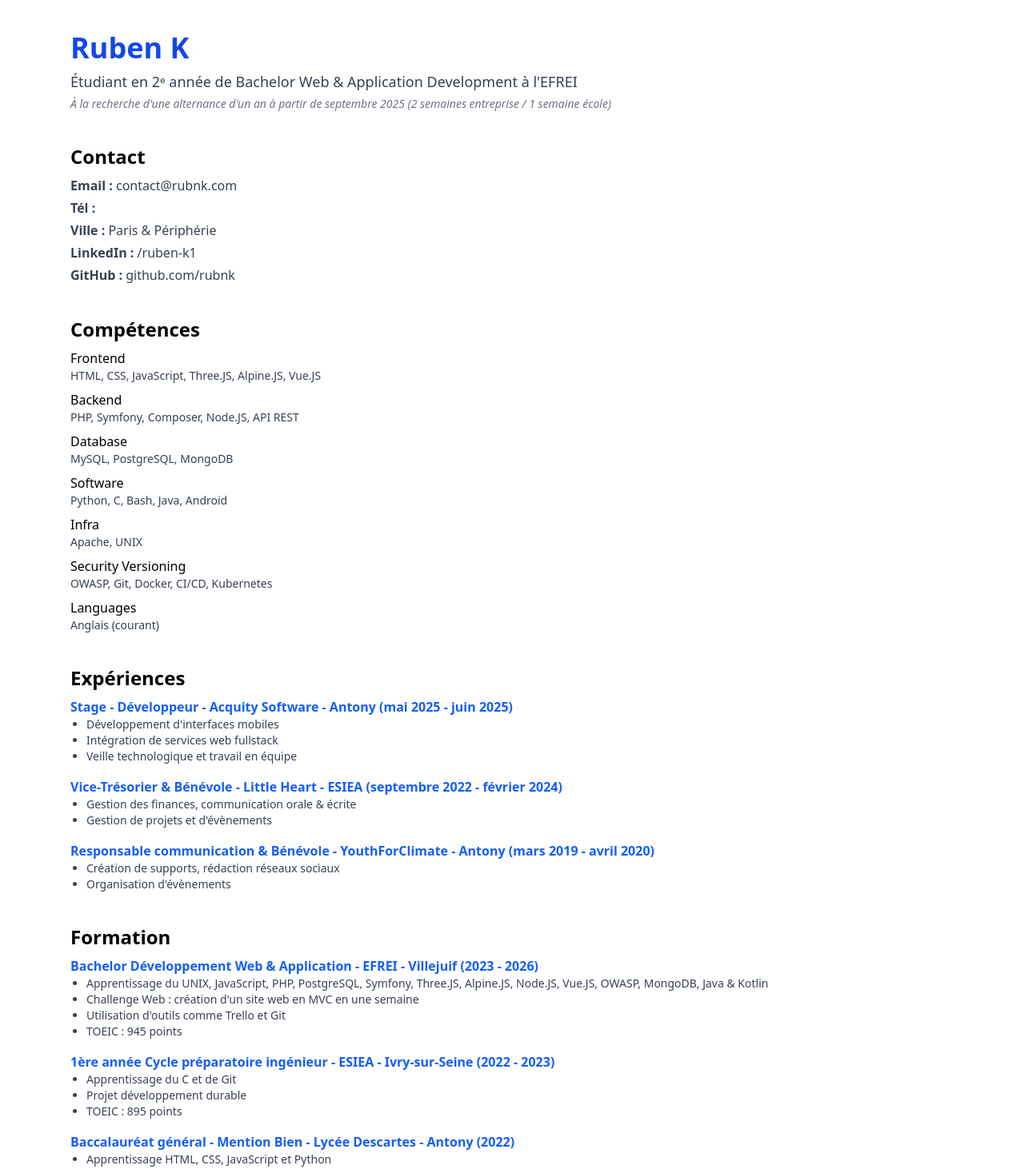
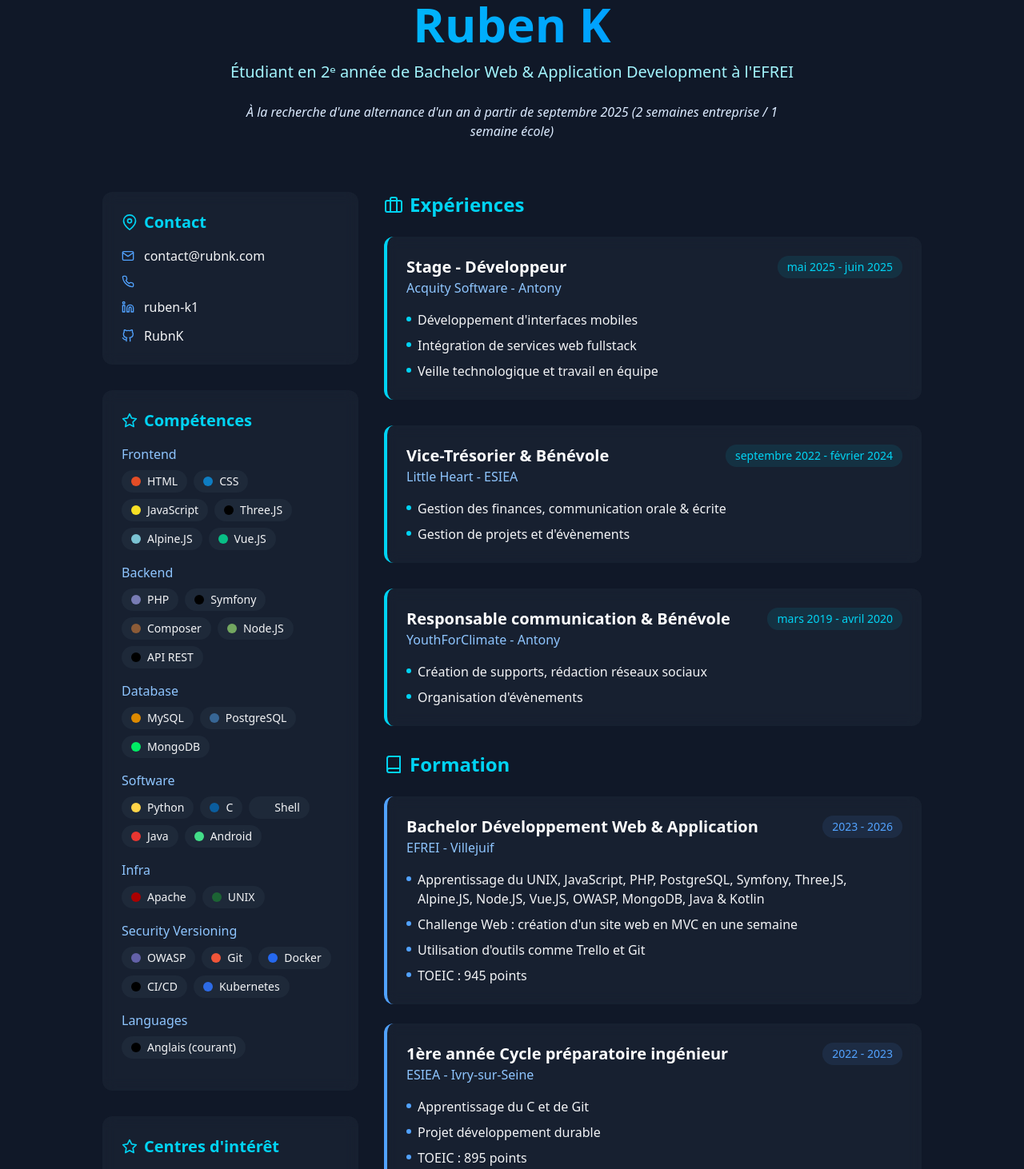
Before and after one commit to RubnK/NodeJS_Vite_React-Portfolio, a React (Vite) app in the folder frontend/: page /cv in a window 1280 px wide. Shown: the part 80-1542 px from the top of the page at 80% size. Built offline with nearby package versions, Linux system fonts and the light colour scheme.

Commit message:
Création de la page CV

```diff
--- a/frontend/src/index.css
+++ b/frontend/src/index.css
@@ -1 +1,5 @@
 @import "tailwindcss";
+
+body {
+  background-color: #101828;
+}
--- a/frontend/src/pages/Cv.tsx
+++ b/frontend/src/pages/Cv.tsx
@@ -1,108 +1,288 @@
+import { motion } from "framer-motion";
 import { cv } from "../utils/cv";
+import stackColors from "../utils/stackColors";
+import {
+  FiMail,
+  FiPhone,
+  FiMapPin,
+  FiLinkedin,
+  FiGithub,
+  FiAward,
+  FiBriefcase,
+  FiBook,
+  FiStar,
+} from "react-icons/fi";
 
-export default function Cv() {
+const Cv = () => {
+  const container = {
+    hidden: { opacity: 0 },
+    show: {
+      opacity: 1,
+      transition: {
+        staggerChildren: 0.1,
+      },
+    },
+  };
+
+  const item = {
+    hidden: { opacity: 0, y: 20 },
+    show: { opacity: 1, y: 0 },
+  };
+
   return (
-    <div className="pt-30 px-6 max-w-6xl mx-auto space-y-10">
-      {/* Header */}
-      <section>
-        <h1 className="text-4xl font-bold text-blue-700">{cv.name}</h1>
-        <p className="text-lg text-gray-700 mt-2">{cv.title}</p>
-        <p className="text-sm text-gray-500 italic mt-1">{cv.objective}</p>
-      </section>
+    <motion.div
+      initial="hidden"
+      animate="show"
+      variants={container}
+      className="min-h-screen bg-gray-900 text-gray-100 py-20 px-4 sm:px-6 lg:px-8"
+    >
+      <div className="max-w-5xl mx-auto">
+        {/* Header avec animation spéciale */}
+        <motion.section variants={item} className="mb-16 text-center">
+          <motion.h1
+            className="text-5xl md:text-6xl font-bold bg-gradient-to-r from-cyan-400 to-blue-500 bg-clip-text text-transparent mb-4"
+            initial={{ opacity: 0, y: -30 }}
+            animate={{ opacity: 1, y: 0 }}
+            transition={{ delay: 0.2 }}
+          >
+            {cv.name}
+          </motion.h1>
+          <motion.p
+            className="text-xl text-cyan-200 mb-6"
+            initial={{ opacity: 0 }}
+            animate={{ opacity: 1 }}
+            transition={{ delay: 0.4 }}
+          >
+            {cv.title}
+          </motion.p>
+          <motion.p
+            className="max-w-2xl mx-auto text-blue-100 italic"
+            initial={{ opacity: 0 }}
+            animate={{ opacity: 1 }}
+            transition={{ delay: 0.6 }}
+          >
+            {cv.objective}
+          </motion.p>
+        </motion.section>
 
+        <div className="grid md:grid-cols-3 gap-8">
+          {/* Colonne gauche */}
+          <div className="md:col-span-1 space-y-8">
             {/* Contact */}
-      <section>
-        <h2 className="text-2xl font-semibold mb-2">Contact</h2>
-        <ul className="text-gray-700 space-y-1">
-          <li>
-            <strong>Email :</strong> <a href={`mailto:${cv.contact.email}`}>{cv.contact.email}</a>
+            <motion.section
+              variants={item}
+              className="bg-gray-800/50 p-6 rounded-xl backdrop-blur-sm"
+            >
+              <h2 className="text-xl font-semibold mb-4 flex items-center text-cyan-400">
+                <FiMapPin className="mr-2" /> Contact
+              </h2>
+              <ul className="space-y-3">
+                <li className="flex items-center">
+                  <FiMail className="mr-3 text-blue-400" />
+                  <a
+                    href={`mailto:${cv.contact.email}`}
+                    className="hover:text-cyan-400 transition"
+                  >
+                    {cv.contact.email}
+                  </a>
                 </li>
-          <li>
-            <strong>Tél :</strong> {cv.contact.phone}
+                <li className="flex items-center">
+                  <FiPhone className="mr-3 text-blue-400" />
+                  {cv.contact.phone}
                 </li>
-          <li>
-            <strong>Ville :</strong> {cv.contact.city}
+                <li className="flex items-center">
+                  <FiLinkedin className="mr-3 text-blue-400" />
+                  <a
+                    href={cv.contact.linkedin}
+                    target="_blank"
+                    rel="noopener"
+                    className="hover:text-cyan-400 transition"
+                  >
+                    {cv.contact.linkedin.split("/").pop()}
+                  </a>
                 </li>
-          <li>
-            <strong>LinkedIn :</strong> {cv.contact.linkedin}
-          </li>
-          <li>
-            <strong>GitHub :</strong> {cv.contact.github}
+                <li className="flex items-center">
+                  <FiGithub className="mr-3 text-blue-400" />
+                  <a
+                    href={cv.contact.github}
+                    target="_blank"
+                    rel="noopener"
+                    className="hover:text-cyan-400 transition"
+                  >
+                    {cv.contact.github.split("/").pop()}
+                  </a>
                 </li>
               </ul>
-      </section>
+            </motion.section>
 
             {/* Compétences */}
-      <section>
-        <h2 className="text-2xl font-semibold mb-2">Compétences</h2>
+            <motion.section
+              variants={item}
+              className="bg-gray-800/50 p-6 rounded-xl backdrop-blur-sm"
+            >
+              <h2 className="text-xl font-semibold mb-4 flex items-center text-cyan-400">
+                <FiStar className="mr-2" /> Compétences
+              </h2>
               {Object.entries(cv.skills).map(([key, list]) => (
-          <div key={key} className="mb-2">
-            <p className="font-medium capitalize">{key.replace(/_/g, " ")}</p>
-            <p className="text-gray-700 text-sm">{list.join(", ")}</p>
+                <div key={key} className="mb-4">
+                  <p className="font-medium text-blue-300 capitalize mb-2">
+                    {key.replace(/_/g, " ")}
+                  </p>
+                  <div className="flex flex-wrap gap-2">
+                    {list.map((skill, i) => {
+                      const colorClass = stackColors[skill] || "bg-gray-400";
+                      return (
+                        <motion.div
+                          key={i}
+                          whileHover={{ scale: 1.05 }}
+                          className="flex items-center px-3 py-1 rounded-full bg-gray-800 text-sm"
+                        >
+                          <span
+                            className="w-3 h-3 rounded-full mr-2"
+                            style={{ backgroundColor: colorClass }}
+                          />
+                          <span>{skill}</span>
+                        </motion.div>
+                      );
+                    })}
+                  </div>
                 </div>
               ))}
-      </section>
+            </motion.section>
 
-      {/* Expériences */}
-      <section>
-        <h2 className="text-2xl font-semibold mb-2">Expériences</h2>
-        {cv.experience.map((exp, i) => (
-          <div key={i} className="mb-4">
-            <p className="font-semibold text-blue-600">
-              {exp.title} - {exp.company} ({exp.period})
-            </p>
-            <ul className="list-disc ml-5 text-sm text-gray-700">
-              {exp.details.map((d, j) => (
-                <li key={j}>{d}</li>
+            {/* Intérêts */}
+            <motion.section
+              variants={item}
+              className="bg-gray-800/50 p-6 rounded-xl backdrop-blur-sm"
+            >
+              <h2 className="text-xl font-semibold mb-4 flex items-center text-cyan-400">
+                <FiStar className="mr-2" /> Centres d'intérêt
+              </h2>
+              <ul className="space-y-2">
+                {cv.interests.map((interest, i) => (
+                  <motion.li
+                    key={i}
+                    whileHover={{ x: 5 }}
+                    className="flex items-center"
+                  >
+                    <span className="w-1.5 h-1.5 rounded-full bg-cyan-400 mr-2"></span>
+                    {interest}
+                  </motion.li>
                 ))}
               </ul>
+            </motion.section>
           </div>
+
+          {/* Colonne droite */}
+          <div className="md:col-span-2 space-y-8">
+            {/* Expériences */}
+            <motion.section variants={item}>
+              <h2 className="text-2xl font-semibold mb-6 flex items-center text-cyan-400">
+                <FiBriefcase className="mr-2" /> Expériences
+              </h2>
+              <div className="space-y-8">
+                {cv.experience.map((exp, i) => (
+                  <motion.div
+                    key={i}
+                    whileHover={{ scale: 1.01 }}
+                    className="bg-gray-800/50 p-6 rounded-xl backdrop-blur-sm border-l-4 border-cyan-400"
+                  >
+                    <div className="flex justify-between items-start">
+                      <div>
+                        <h3 className="text-xl font-semibold text-white">
+                          {exp.title}
+                        </h3>
+                        <p className="text-blue-300">{exp.company}</p>
+                      </div>
+                      <span className="text-sm bg-cyan-400/10 text-cyan-400 px-3 py-1 rounded-full">
+                        {exp.period}
+                      </span>
+                    </div>
+                    <ul className="mt-4 space-y-2">
+                      {exp.details.map((d, j) => (
+                        <motion.li
+                          key={j}
+                          initial={{ opacity: 0, x: -20 }}
+                          animate={{ opacity: 1, x: 0 }}
+                          transition={{ delay: 0.1 * j }}
+                          className="flex items-start"
+                        >
+                          <span className="w-1.5 h-1.5 rounded-full bg-cyan-400 mt-2 mr-2 flex-shrink-0"></span>
+                          <span>{d}</span>
+                        </motion.li>
                       ))}
-      </section>
+                    </ul>
+                  </motion.div>
+                ))}
+              </div>
+            </motion.section>
 
             {/* Formation */}
-      <section>
-        <h2 className="text-2xl font-semibold mb-2">Formation</h2>
+            <motion.section variants={item}>
+              <h2 className="text-2xl font-semibold mb-6 flex items-center text-cyan-400">
+                <FiBook className="mr-2" /> Formation
+              </h2>
+              <div className="space-y-6">
                 {cv.education.map((edu, i) => (
-          <div key={i} className="mb-4">
-            <p className="font-semibold text-blue-600">
-              {edu.title} - {edu.school} ({edu.years})
-            </p>
-            <ul className="list-disc ml-5 text-sm text-gray-700">
+                  <motion.div
+                    key={i}
+                    whileHover={{ scale: 1.01 }}
+                    className="bg-gray-800/50 p-6 rounded-xl backdrop-blur-sm border-l-4 border-blue-400"
+                  >
+                    <div className="flex justify-between items-start">
+                      <div>
+                        <h3 className="text-xl font-semibold text-white">
+                          {edu.title}
+                        </h3>
+                        <p className="text-blue-300">{edu.school}</p>
+                      </div>
+                      <span className="text-sm bg-blue-400/10 text-blue-400 px-3 py-1 rounded-full">
+                        {edu.years}
+                      </span>
+                    </div>
+                    {edu.details && edu.details.length > 0 && (
+                      <ul className="mt-4 space-y-2">
                         {edu.details.map((d, j) => (
-                <li key={j}>{d}</li>
+                          <motion.li key={j} className="flex items-start">
+                            <span className="w-1.5 h-1.5 rounded-full bg-blue-400 mt-2 mr-2 flex-shrink-0"></span>
+                            <span>{d}</span>
+                          </motion.li>
                         ))}
                       </ul>
+                    )}
+                  </motion.div>
+                ))}
               </div>
-        ))}
-      </section>
+            </motion.section>
 
             {/* Certifications */}
-      <section>
-        <h2 className="text-2xl font-semibold mb-2">Certifications</h2>
+            <motion.section variants={item}>
+              <h2 className="text-2xl font-semibold mb-6 flex items-center text-cyan-400">
+                <FiAward className="mr-2" /> Certifications
+              </h2>
+              <div className="grid grid-cols-1 sm:grid-cols-2 gap-4">
                 {cv.certifications.map((cert, i) => (
-          <div key={i} className="mb-3">
-            <p className="font-semibold text-blue-600">{cert.title}</p>
-            <p className="text-sm text-gray-700">
-              {cert.issuer} - {cert.issued}
-              {cert.id && ` · ID : ${cert.id}`}
-            </p>
-            {cert.skills && cert.skills.length > 0 && (
-              <p className="text-sm text-gray-600">Compétences : {cert.skills.join(", ")}</p>
-            )}
+                  <motion.div
+                    key={i}
+                    whileHover={{ y: -5 }}
+                    className="bg-gray-800/50 p-5 rounded-xl backdrop-blur-sm border border-gray-700"
+                  >
+                    <h3 className="font-semibold text-white">{cert.title}</h3>
+                    <p className="text-sm text-blue-300 mt-1">{cert.issuer}</p>
+                    <div className="flex items-center justify-between mt-3">
+                      <span className="text-xs bg-purple-400/10 text-purple-400 px-2 py-1 rounded">
+                        {cert.issued}
+                      </span>
                     </div>
+                  </motion.div>
                 ))}
-      </section>
+              </div>
+            </motion.section>
+          </div>
+        </div>
+      </div>
+    </motion.div>
+  );
+};
 
-      {/* Intérêts */}
-      <section>
-        <h2 className="text-2xl font-semibold mb-2">Centres d'intérêt</h2>
-        <ul className="list-disc ml-5 text-sm text-gray-700">
-          {cv.interests.map((interest, i) => (
-            <li key={i}>{interest}</li>
-          ))}
-        </ul>
-      </section>
-    </div>
-  );
-}
+export default Cv;
--- a/frontend/src/utils/cv.ts
+++ b/frontend/src/utils/cv.ts
@@ -8,15 +8,15 @@ export const cv = {
   contact: {
     email: "contact@rubnk.com",
     city: "Paris & Périphérie",
-    linkedin: "/ruben-k1",
-    github: "github.com/rubnk",
+    linkedin: "https://linkedin.com/in/ruben-k1",
+    github: "https://github.com/RubnK",
   },
 
   skills: {
     frontend: ["HTML", "CSS", "JavaScript", "Three.JS", "Alpine.JS", "Vue.JS"],
     backend: ["PHP", "Symfony", "Composer", "Node.JS", "API REST"],
     database: ["MySQL", "PostgreSQL", "MongoDB"],
-    software: ["Python", "C", "Bash", "Java", "Android"],
+    software: ["Python", "C", "Shell", "Java", "Android"],
     infra: ["Apache", "UNIX"],
     security_versioning: ["OWASP", "Git", "Docker", "CI/CD", "Kubernetes"],
     languages: ["Anglais (courant)"],
--- a/frontend/src/utils/stackColors.ts
+++ b/frontend/src/utils/stackColors.ts
@@ -1,12 +1,34 @@
 const stackColors: Record<string, string> = {
-    React: 'bg-blue-500',
-    'Node.js': 'bg-green-600',
-    PostgreSQL: 'bg-indigo-700',
-    TypeScript: 'bg-blue-700',
-    JavaScript: 'bg-yellow-400',
-    Express: 'bg-gray-800',
-    Tailwind: 'bg-teal-500',
-    Firebase: 'bg-orange-500',
-  };
+  React: "#61dafb",
+  "Node.JS": "#73a760",
+  PostgreSQL: "#376695",
+  TypeScript: "#377cc8",
+  JavaScript: "#f7e025",
+  Express: "#f1c617",
+  Python: "#ffd448",
+  Docker: "#2568ef",
+  CSS: "#0e7dc2",
+  HTML: "#e44d26",
+  PHP: "#787cb4",
+  Symfony: "#000000",
+  MySQL: "#dd8a00",
+  MongoDB: "#00ed64",
+  Java: "#e93631",
+  C: "#0b5d9e",
+  Bash: "#444d50",
+  Git: "#f05539",
+  UNIX: "#1c6434",
+  Apache: "#aa0000",
+  Android: "#43dd88",
+  "Vue.JS": "#08bf86",
+  "Alpine.JS": "#7bc3d3",
+  "Three.JS": "#000000",
+  Composer: "#8c5b37",
+  Kubernetes: "#2d6be6",
+  OWASP: "#6361a8",
+  "Anglais (courant)": "#000000",
+  "API REST": "#000000",
+  "CI/CD": "#000000",
+};
 
-  export default stackColors;
+export default stackColors;
```
Lines whose indentation alone changed are shown as unchanged.
